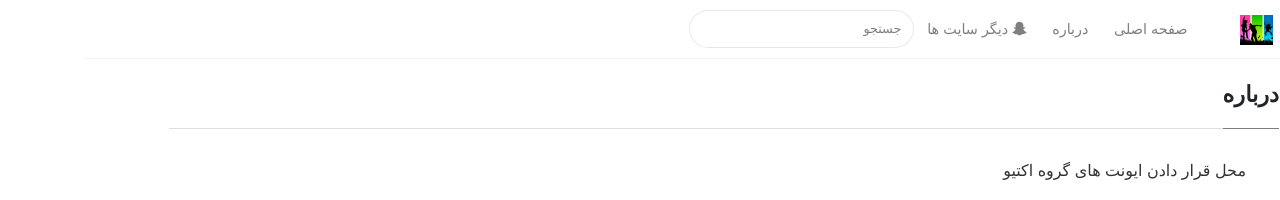
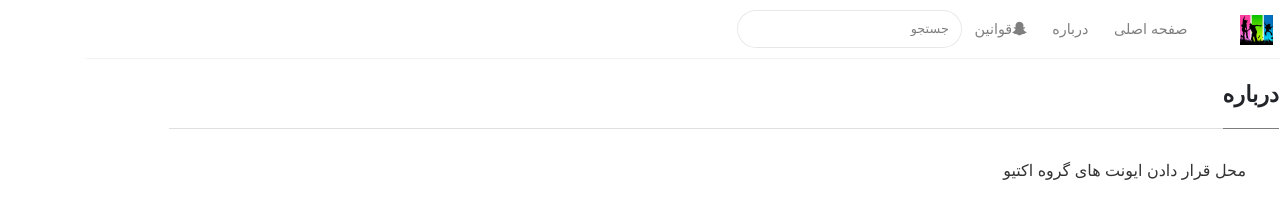
Before and after one commit to MHKarami97/active, a Jekyll site: the page built from _pages/about.md, in a window 1280 px wide. Shown: the top 200 px of the page. Built offline with Jekyll 4.4.1, drawn with Linux system fonts in a browser that asks for light colours; nearby versions of some CDN libraries.

Commit message:
update header

```diff
--- a/_layouts/default.html
+++ b/_layouts/default.html
@@ -95,7 +95,7 @@
                 </li>
 
                 <li class="nav-item">
-                <a target="_blank" class="nav-link" href="https://mhkarami97.ir/#blog"><i class="fab fa-snapchat-ghost"></i> دیگر سایت ها</a>
+                <a target="_blank" class="nav-link" href="{{ site.baseurl }}/rules-weekend"><i class="fab fa-snapchat-ghost"></i>قوانین</a>
                 </li>
 
                 {% include search-lunr.html %}
```
